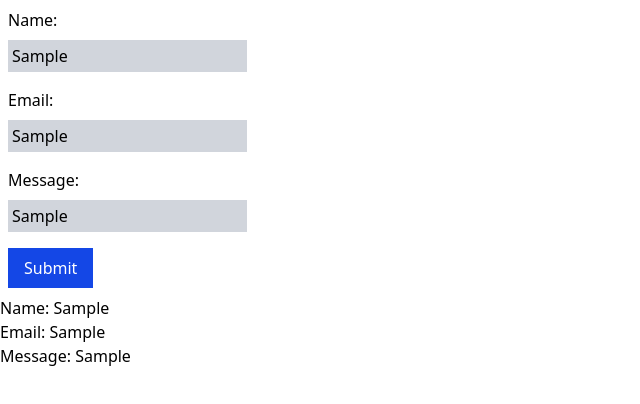
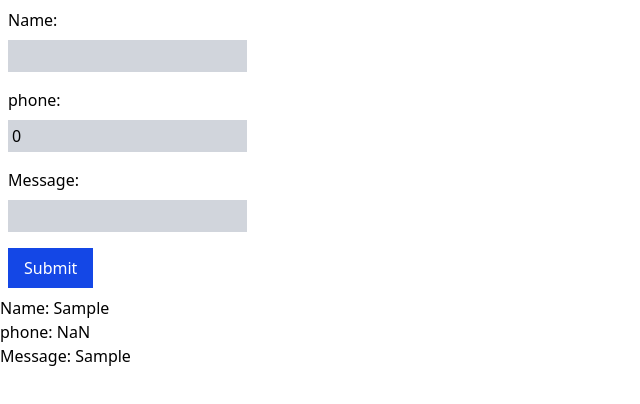
Before and after one commit to Phoenix-Domain/my-typescript-app, a React (Vite) app: page / in a window 1280 px wide. Both pictures are taken after typing "Sample", "Sample", "Sample" into the empty fields and a click on the button "Submit". Shown: the top 404 px of the page, without its empty margins (0-640 px from the left). Built offline with nearby package versions, Linux system fonts and the light colour scheme.

Commit message:
feat: finish Form component

```diff
--- a/src/components/Form.tsx
+++ b/src/components/Form.tsx
@@ -1,38 +1,40 @@
-import { useState, useRef } from "react";
+import { useState } from "react";
+
+interface formData{
+    name: string,
+    phone: number | null,
+    msg: string
+}
 
 function Form(){
     const [name, setName] = useState<string>('');
-    const [email, setEmail] = useState<string>('')
+    const [phone, setPhone] = useState<number | null>(null);
     const [msg, setMsg] = useState<string>('');
-
-    const inputName = useRef<HTMLInputElement>(null);
-    const inputEmail = useRef<HTMLInputElement>(null);
-    const inputMsg = useRef<HTMLInputElement>(null);
-
-    function handleSubmit(): void{
-        const nameVal: string = inputName.current?.value ?? '';
-        const emailVal: string = inputEmail.current?.value ?? '';
-        const msgVal: string = inputMsg.current?.value ?? '';
-
-        setName(nameVal);
-        setEmail(emailVal);
-        setMsg(msgVal);
-    }
+    const [submittedData, setSubmittedData] = useState<formData | null>(null)
 
     return(
         <>
             <form action="" className="flex flex-col w-fit p-2" onSubmit={e => {
                 e.preventDefault();
-                handleSubmit();
+                setSubmittedData({name, phone, msg});
+                setName('');
+                setPhone(0);
+                setMsg('');
             }}>
                 <label htmlFor="name">Name:</label>
-                <input id='name' ref={inputName} type="text" className="outline-0 p-1 bg-gray-300 mb-4 mt-2" />
+                <input id='name' type="text" value={name} className="outline-0 p-1 bg-gray-300 mb-4 mt-2" onChange={(e) => {
+                    setName(e.target.value);
+                }}/>
 
-                <label htmlFor="email">Email:</label>
-                <input id='email' ref={inputEmail} type="text" className="outline-0 p-1 bg-gray-300 mb-4 mt-2" />
+                <label htmlFor="phone">phone:</label>
+                <input id='phone' value={phone ?? ''} type="text" className="outline-0 p-1 bg-gray-300 mb-4 mt-2" onChange={(e) => {
+                    setPhone(Number(e.target.value))
+                }}/>
 
                 <label htmlFor="message">Message:</label>
-                <input id='message' ref={inputMsg} type="text" className="outline-0 p-1 bg-gray-300 mb-4 mt-2" />
+                <input id='message' value={msg} type="text" className="outline-0 p-1 bg-gray-300 mb-4 mt-2" onChange={(e) => {
+                    setMsg(e.target.value)
+                }}/>
 
                 <button type='submit' className="bg-blue-700 px-4 py-2 w-fit text-white active:bg-purple-700">
                     Submit
@@ -40,15 +42,14 @@ function Form(){
             </form>
 
             {
-                    name && email && msg && (
+                    submittedData && (
                         <div id="result">
-                            <p>Name: {name}</p>
-                            <p>Email: {email}</p>
-                            <p>Message: {msg}</p>
+                            <p>Name: {submittedData.name}</p>
+                            <p>phone: {submittedData.phone}</p>
+                            <p>Message: {submittedData.msg}</p>
                         </div>
                     )
                 }
-
 
         </>
     )
```
